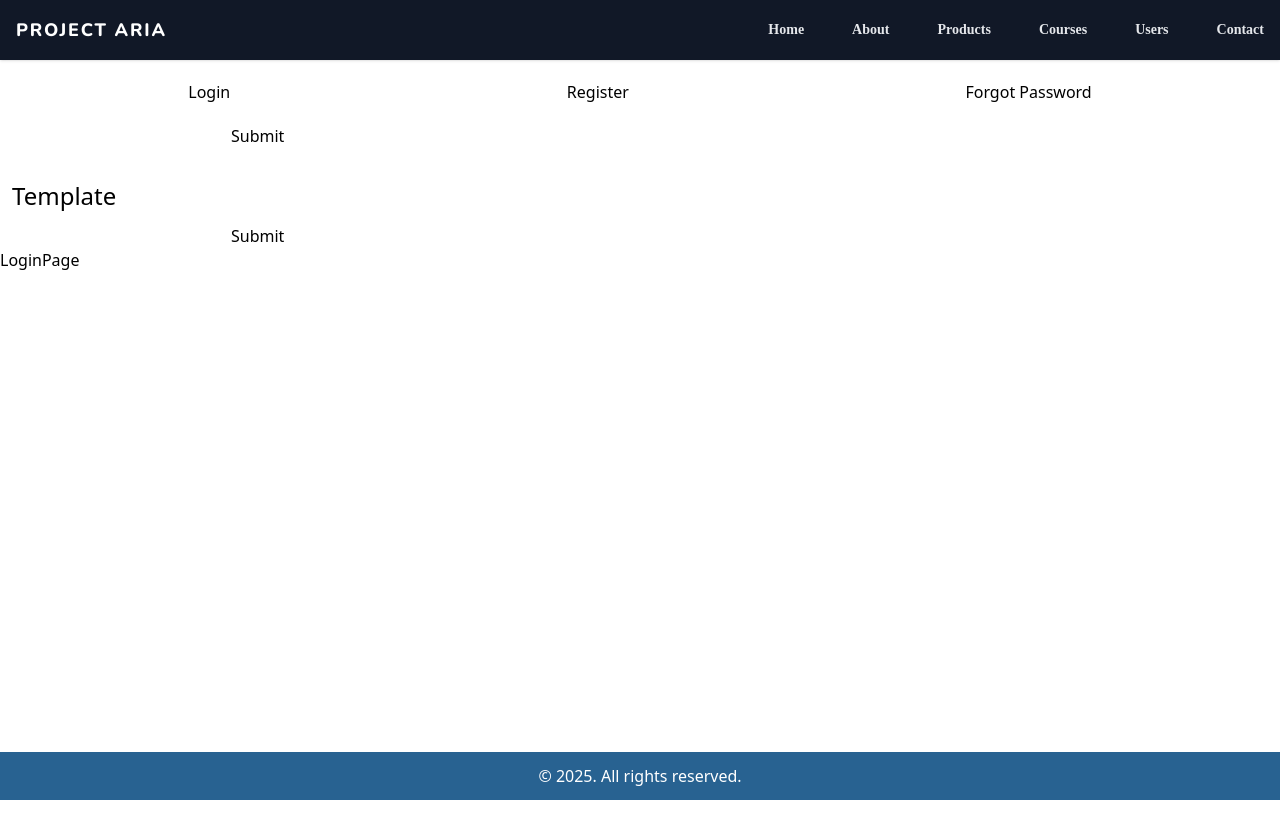
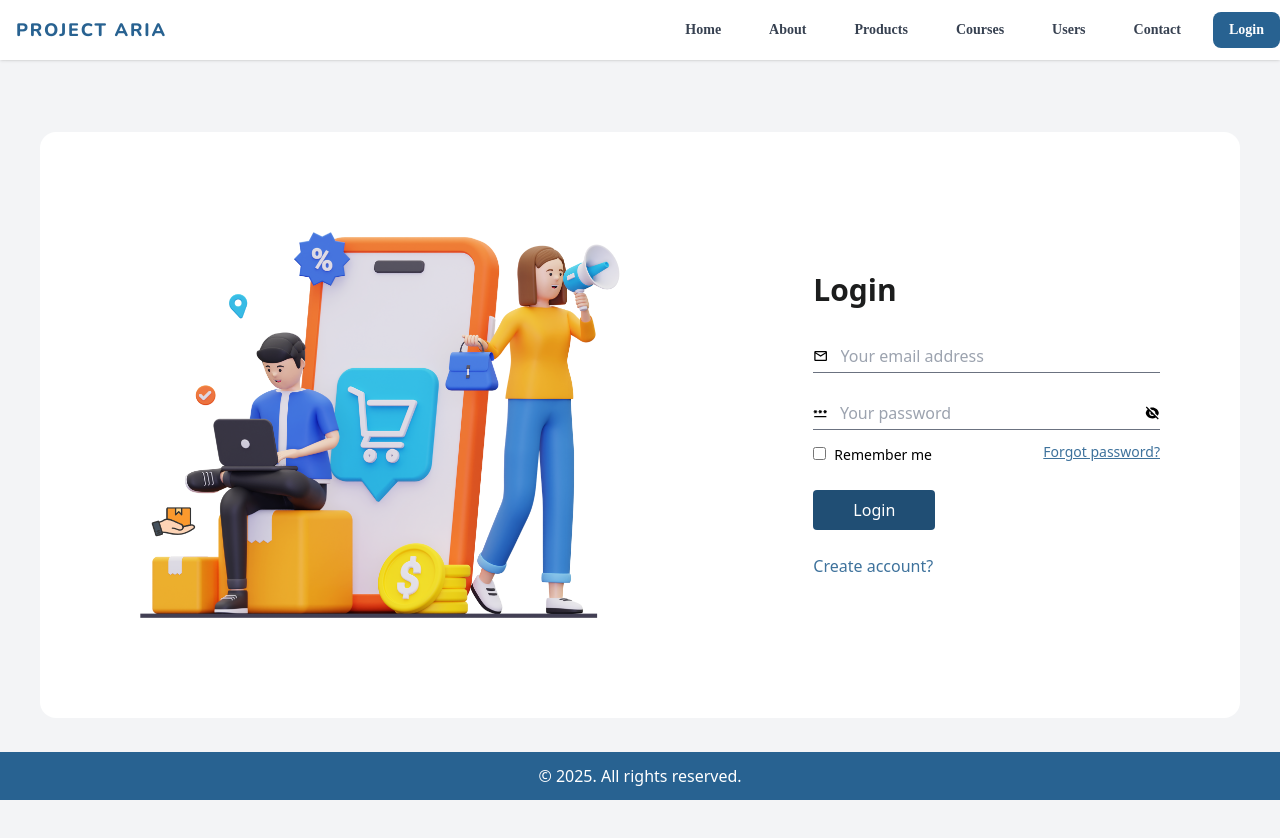
Before and after one commit to samarajyastha/react-next-20241229, a Next.js app: page /login in a window 1280 px wide. Shown: the top 838 px of the page. Before the commit the page ends 800 px from the top, so only its background shows below. Built offline with nearby package versions, Linux system fonts and the light colour scheme; no server answers; a web font is replaced by a local one.

Commit message:
implement login

```diff
--- /dev/null
+++ b/src/api/api.js
@@ -0,0 +1,3 @@
+'use client'
+
+export const authToken = localStorage.getItem("authToken");
--- /dev/null
+++ b/src/api/auth.js
@@ -0,0 +1,14 @@
+import config from "@/config/config";
+import axios from "axios";
+
+// POST /api/auth/login
+async function login({ email, password }) {
+  const response = await axios.post(`${config.apiUrl}/api/auth/login`, {
+    email,
+    password,
+  });
+
+  return response.data;
+}
+
+export { login };
--- a/src/api/products.js
+++ b/src/api/products.js
@@ -1,5 +1,6 @@
 import config from "@/config/config";
 import axios from "axios";
+import { authToken } from "./api";
 
 async function getAllProducts() {
   const response = await axios.get(
@@ -19,7 +20,7 @@ async function getProductById(id) {
 async function addProduct(data) {
   const response = await axios.post(`${config.apiUrl}/api/products`, data, {
     headers: {
-      Authorization: `Bearer ${config.apiToken}`,
+      Authorization: `Bearer ${authToken}`,
     },
   });
 
@@ -32,7 +33,7 @@ async function editProduct(id, data) {
     data,
     {
       headers: {
-        Authorization: `Bearer ${config.apiToken}`,
+        Authorization: `Bearer ${authToken}`,
       },
     }
   );
--- a/src/app/(auth)/layout.js
+++ b/src/app/(auth)/layout.js
@@ -1,33 +1,7 @@
-"use client";
-import Link from "next/link";
-import React, { useState } from "react";
-
 export default function AuthLayout({ children }) {
-  const [value, setValue] = useState("");
-
   return (
-    <div>
-      <nav className="flex justify-around p-5">
-        <Link href={"/login"}>Login</Link>
-        <Link href={"/register"}>Register</Link>
-        <Link href={"/forgot-password"}>Forgot Password</Link>
-      </nav>
-
-      <input
-        type="text"
-        className="text-black"
-        onChange={(e) => setValue(e.target.value)}
-      />
-
-      <button
-        onClick={() => {
-          alert(value);
-        }}
-      >
-        Submit
-      </button>
-
-      <div>{children}</div>
+    <div className="bg-gray-100 dark:bg-gray-800">
+      <div className="max-w-screen-xl mx-auto py-8 min-h-svh">{children}</div>
     </div>
   );
 }
--- a/src/app/(auth)/login/page.js
+++ b/src/app/(auth)/login/page.js
@@ -1,7 +1,25 @@
-import React from "react";
+import Image from "next/image";
+import ecommerce from "@/assets/images/ecommerce.png";
+import LoginForm from "@/components/auth/LoginForm";
 
 function LoginPage() {
-  return <div>LoginPage</div>;
+  return (
+    <div className="bg-white dark:bg-gray-700 rounded-2xl flex items-center justify-between p-10 md:p-20 m-5 lg:m-10">
+      <div className="w-1/2 mr-10 p-5 hidden md:block">
+        <Image
+          src={ecommerce}
+          alt="Auth image"
+          height={300}
+          width={500}
+          className="w-full"
+        />
+      </div>
+      <div className="w-full md:w-2/3 lg:w-1/3">
+        <h3 className="text-3xl mb-5 font-bold text-textColor dark:text-white">Login</h3>
+        <LoginForm />
+      </div>
+    </div>
+  );
 }
 
 export default LoginPage;
--- a/src/app/(auth)/template.js
+++ /dev/null
@@ -1,26 +0,0 @@
-"use client";
-import { useState } from "react";
-
-export default function AuthTemplate({ children }) {
-  const [value, setValue] = useState("");
-
-  return (
-    <div className="mt-5">
-      <h2 className="text-2xl p-3">Template</h2>
-      <input
-        type="text"
-        className="text-black"
-        onChange={(e) => setValue(e.target.value)}
-      />
-
-      <button
-        onClick={() => {
-          alert(value);
-        }}
-      >
-        Submit
-      </button>
-      {children}
-    </div>
-  );
-}
--- a/src/app/layout.js
+++ b/src/app/layout.js
@@ -14,7 +14,7 @@ export const metadata = {
 
 export default function RootLayout({ children }) {
   return (
-    <html lang="en" className="dark">
+    <html lang="en" className="light">
       <body>
         <Notification />
         <Header />
--- a/src/components/Header.js
+++ b/src/components/Header.js
@@ -1,6 +1,6 @@
 import config from "@/config/config";
 import navLinks from "@/constants/navlinks";
-import { HOME_ROUTE } from "@/constants/routes";
+import { HOME_ROUTE, LOGIN_ROUTE } from "@/constants/routes";
 import Link from "next/link";
 
 function Header() {
@@ -14,7 +14,7 @@ function Header() {
                 href={HOME_ROUTE}
                 className="text-lg font-semibold font-nunito-extra-bold tracking-widest text-primary-500 uppercase rounded-lg dark:text-white focus:outline-none focus:shadow-outline"
               >
-               {config.appName}
+                {config.appName}
               </Link>
               <button className="rounded-lg md:hidden focus:outline-none focus:shadow-outline">
                 <svg
@@ -45,6 +45,13 @@ function Header() {
                   {navlink.label}
                 </Link>
               ))}
+
+              <Link
+                href={LOGIN_ROUTE}
+                className="px-4 py-2 mt-2 text-sm font-semibold font-nunito bg-primary-500 text-white rounded-lg dark:bg-transparent dark:hover:bg-gray-600 dark:focus:bg-gray-600  md:mt-0 md:ml-4 hover:bg-primary-600 focus:bg-primary-600 focus:outline-none focus:shadow-outline"
+              >
+                Login
+              </Link>
             </nav>
           </div>
         </div>
--- /dev/null
+++ b/src/components/auth/LoginForm.js
@@ -0,0 +1,126 @@
+"use client";
+
+import { login } from "@/api/auth";
+import {
+  FORGOT_PASSWORD_ROUTE,
+  HOME_ROUTE,
+  REGISTER_ROUTE,
+} from "@/constants/routes";
+import Link from "next/link";
+import { useState } from "react";
+import { useForm } from "react-hook-form";
+import { MdOutlineMailOutline, MdPassword } from "react-icons/md";
+import { toast, ToastContainer } from "react-toastify";
+import { RiEyeFill, RiEyeOffFill } from "react-icons/ri";
+import { useRouter } from "next/navigation";
+
+function LoginForm() {
+  const {
+    register,
+    formState: { errors },
+    handleSubmit,
+  } = useForm();
+
+  const [loading, setLoading] = useState(false);
+  const [isPasswordVisible, setIsPasswordVisible] = useState(false);
+
+  const router = useRouter();
+
+  function togglePasswordVisibility() {
+    setIsPasswordVisible(!isPasswordVisible);
+  }
+
+  async function submitForm(data) {
+    setLoading(true);
+
+    try {
+      const response = await login(data);
+
+      localStorage.setItem("authToken", response.token);
+
+      router.push(HOME_ROUTE);
+
+      toast.success("Login successful.", {
+        autoClose: 1500,
+      });
+    } catch (error) {
+      toast.error(error.response.data, {
+        autoClose: 1500,
+      });
+    } finally {
+      setLoading(false);
+    }
+  }
+
+  return (
+    <form onSubmit={handleSubmit(submitForm)}>
+      <div className="py-2">
+        <div className="flex items-end border-b border-gray-500 dark:text-white">
+          <MdOutlineMailOutline className="mb-2" />
+          <input
+            type="email"
+            id="email"
+            className="px-3 py-1 w-full mt-1 bg-transparent focus:outline-none"
+            placeholder="Your email address"
+            {...register("email", {
+              required: "Email address is required.",
+            })}
+          />
+        </div>
+        <p className="text-red-600 text-sm m-1">{errors.email?.message}</p>
+      </div>
+      <div className="py-2 ">
+        <div className="flex items-end border-b border-gray-500 dark:text-white">
+          <MdPassword className="mb-2" />
+          <input
+            type={isPasswordVisible ? "text" : "password"}
+            id="password"
+            placeholder="Your password"
+            className="px-3 py-1 w-full mt-1 bg-transparent focus:outline-none"
+            {...register("password", {
+              required: "Password is required.",
+            })}
+          />
+          {isPasswordVisible ? (
+            <RiEyeFill className="mb-2" onClick={togglePasswordVisibility} />
+          ) : (
+            <RiEyeOffFill className="mb-2" onClick={togglePasswordVisibility} />
+          )}
+        </div>
+        <p className="text-red-600 text-sm m-1">{errors.password?.message}</p>
+      </div>
+      <div className="flex flex-col sm:flex-row justify-between mb-3">
+        <div>
+          <input type="checkbox" id="rememberMe" />
+          <label htmlFor="rememberMe" className="text-sm ml-2 dark:text-white ">
+            Remember me
+          </label>
+        </div>
+
+        <Link
+          href={FORGOT_PASSWORD_ROUTE}
+          className="text-sm underline text-primary-400 hover:text-primary-600 dark:text-white hover:dark:text-gray-200"
+        >
+          Forgot password?
+        </Link>
+      </div>
+      <input
+        type="submit"
+        value={loading ? "Submitting..." : "Login"}
+        disabled={loading}
+        className="mt-3 bg-primary-600 text-white px-10 py-2 rounded cursor-pointer disabled:bg-primary-300 disabled:cursor-not-allowed hover:bg-primary-700"
+      />
+
+      <Link
+        href={REGISTER_ROUTE}
+        className="text-primary-400 block mt-6 hover:underline dark:text-white"
+      >
+        Create account?
+      </Link>
+
+      <ToastContainer />
+    </form>
+  );
+}
+
+export default LoginForm;
--- a/src/constants/routes.js
+++ b/src/constants/routes.js
@@ -2,3 +2,6 @@ export const HOME_ROUTE = "/";
 export const ABOUT_ROUTE = "/about-us";
 export const CONTACT_ROUTE = "/contact";
 export const PRODUCTS_ROUTE = "/products";
+export const LOGIN_ROUTE = "/login";
+export const REGISTER_ROUTE = "/register";
+export const FORGOT_PASSWORD_ROUTE = "/forgot-password";
```
Also changed, not shown: src/assets/images/ecommerce.png (added).
